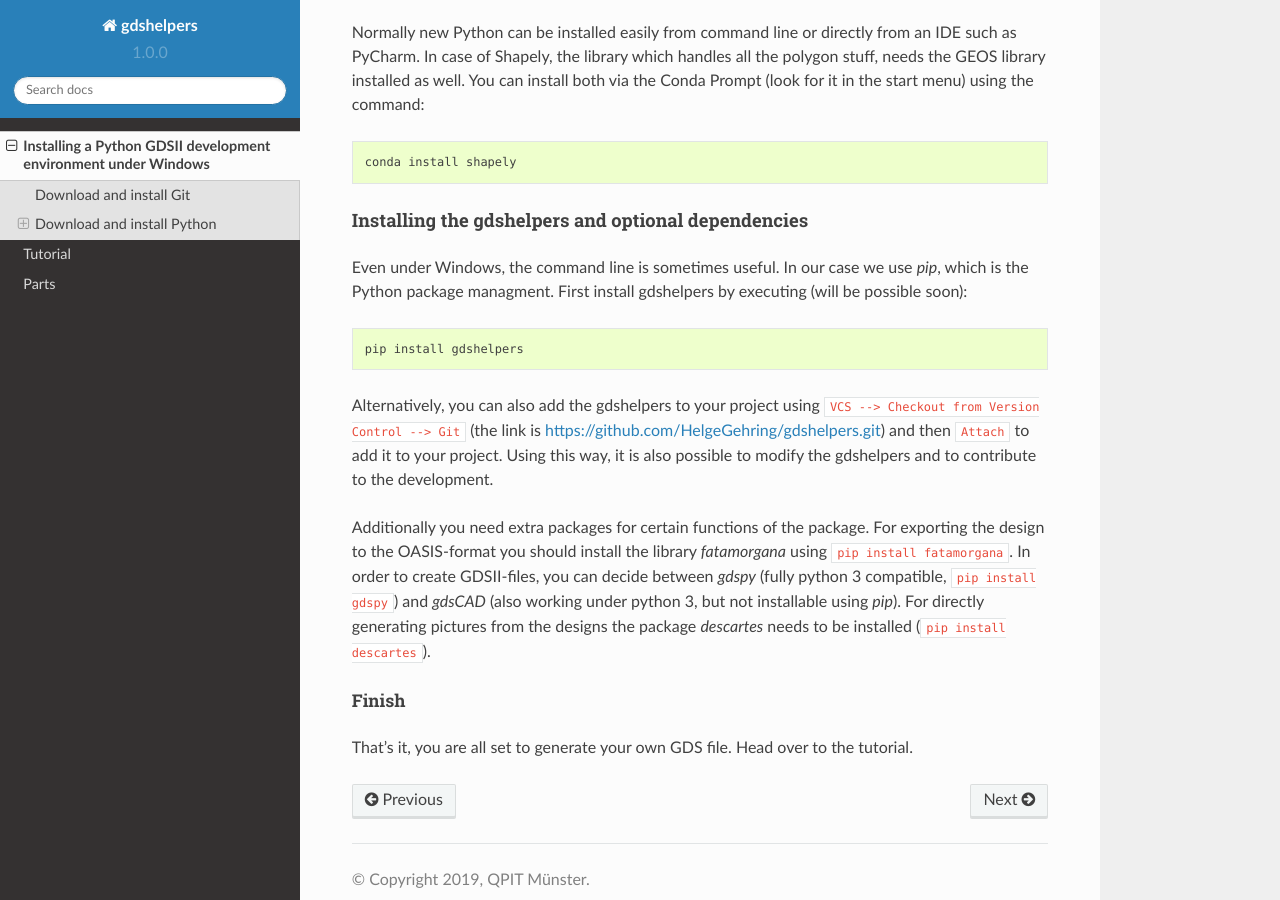
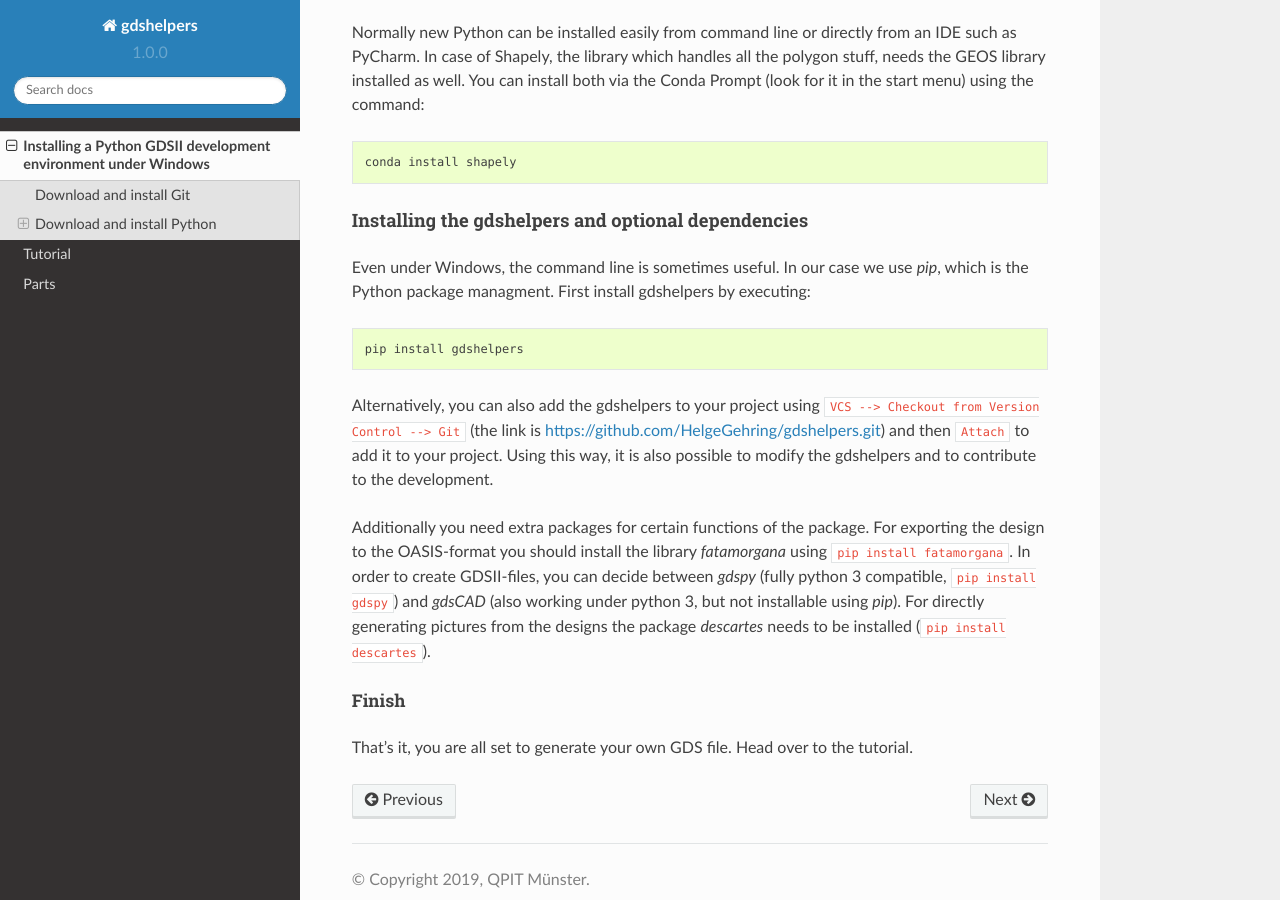
Before and after one commit to HelgeGehring/gdshelpers, a Sphinx documentation site: the page built from docs/install_guide/guide.rst, in a window 1280 px wide and 900 px high, scrolled down 1111 px. Built offline with Sphinx 7.4.7 and the Read the Docs theme 2.0.0, drawn with Linux system fonts in a browser that asks for light colours; formulas are drawn with MathJax 3; pages that are not in the unit, such as notebooks, are missing from menus.

Commit message:
updated docs: the package is now installable using pip

```diff
--- a/docs/install_guide/guide.rst
+++ b/docs/install_guide/guide.rst
@@ -56,7 +56,7 @@ Installing the gdshelpers and optional dependencies
 ^^^^^^^^^^^^^^^^^^^^^^^^^^^^^^^^^^^^^^^^^^^^^^^^^^^
 
 Even under Windows, the command line is sometimes useful. In our case we use `pip`, which is the Python package
-managment. First install gdshelpers by executing (will be possible soon)::
+managment. First install gdshelpers by executing::
 
     pip install gdshelpers
 
```
